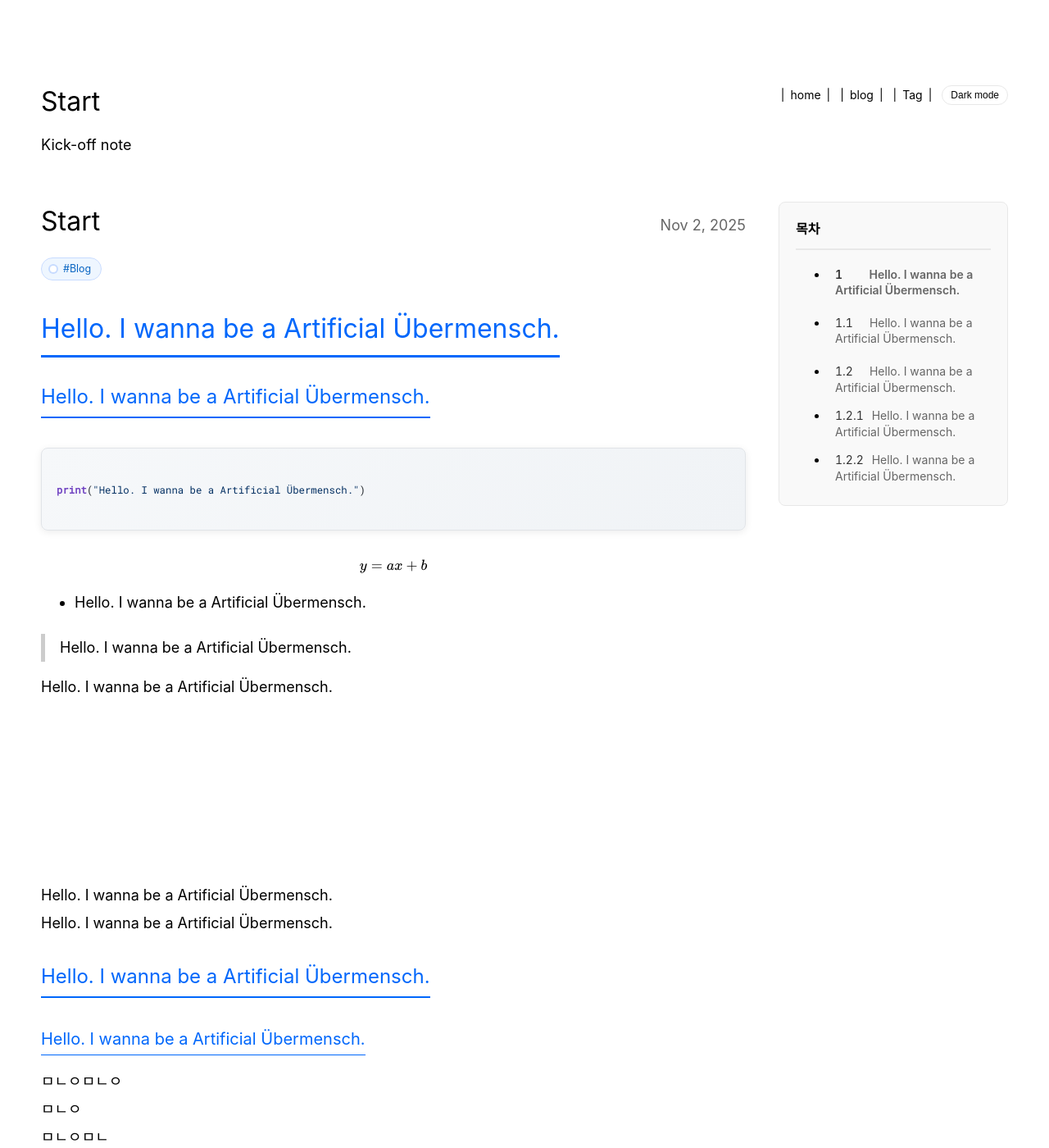
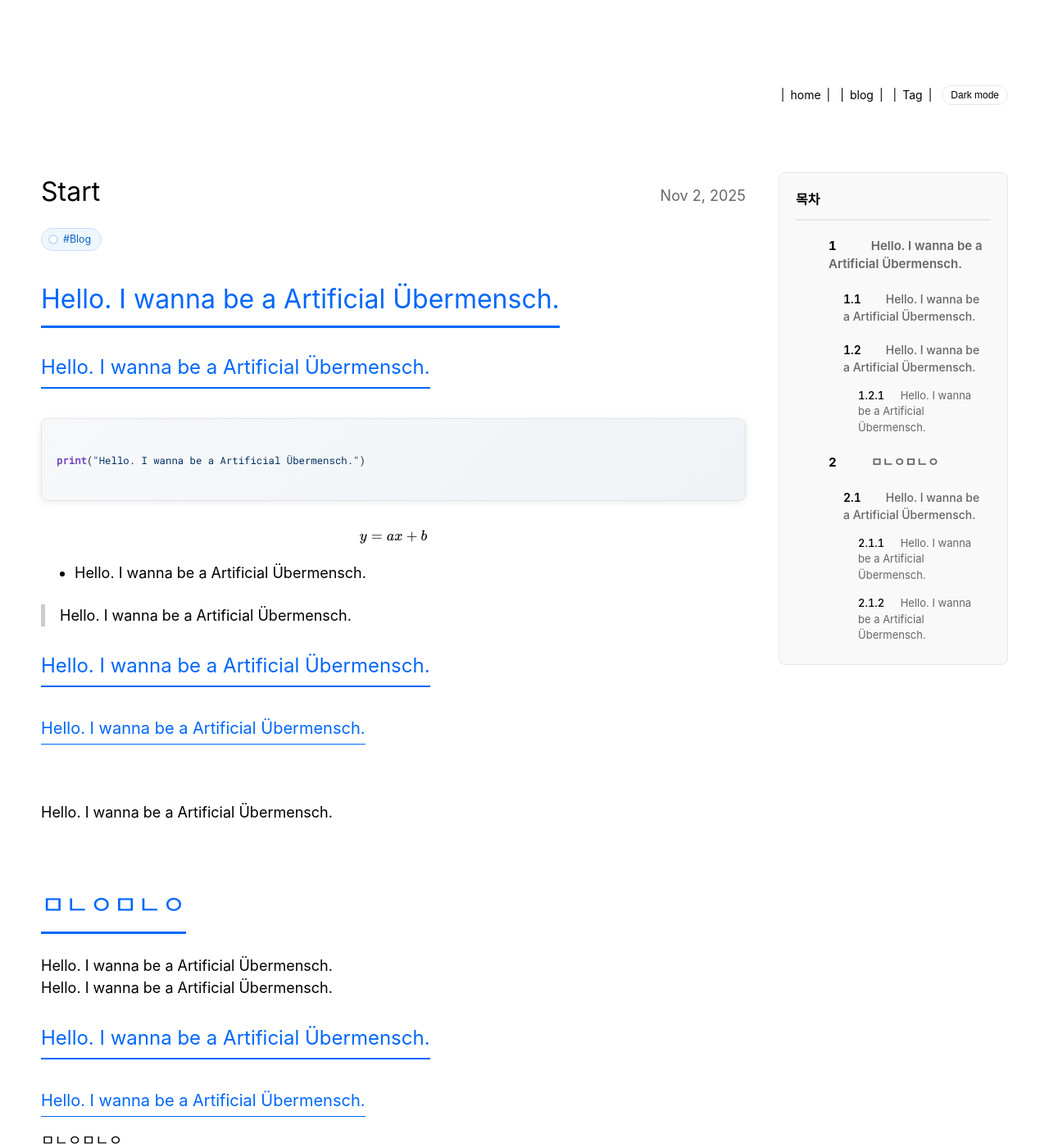
Before and after one commit to heonyus/heonyus.github.io, a Jekyll site: the page built from _posts/2025-11-02-hello-engineering-journal.md, in a window 1280 px wide and 1400 px high. Shown: the whole window at 82% size. Built offline with Jekyll 4.4.1, drawn with Linux system fonts in a browser that asks for light colours; some web fonts are replaced.

Commit message:
Refactor header and update article structure for improved layout and readability
- Added conditional rendering in the header to hide the title on post pages.
- Enhanced the article markdown by adding additional heading levels for better content organization.
- Adjusted SCSS for consistent line-height and improved spacing in article components.
- Updated TOC JavaScript for better handling of headings and smoother scrolling behavior.

```diff
--- a/_includes/header.html
+++ b/_includes/header.html
@@ -3,8 +3,10 @@
     {% include site-nav.html %}
     <button type="button" class="theme-toggle" id="theme-btn" aria-label="Toggle theme">Toggle theme</button>
   </div>
+  {% unless page.layout == 'post' %}
   <h1>{{ page.title | default: site.title }}</h1>
   {% if page.description %}
   <p class="c-page__subtitle">{{ page.description }}</p>
   {% endif %}
+  {% endunless %}
 </header>
--- a/_posts/2025-11-02-hello-engineering-journal.md
+++ b/_posts/2025-11-02-hello-engineering-journal.md
@@ -24,10 +24,14 @@ $$
 
 > Hello. I wanna be a Artificial Übermensch.
 
+## Hello. I wanna be a Artificial Übermensch.
+### Hello. I wanna be a Artificial Übermensch.
+
+
 Hello. I wanna be a Artificial Übermensch.
 
 
-
+# ㅁㄴㅇㅁㄴㅇ
 
 Hello. I wanna be a Artificial Übermensch.
 Hello. I wanna be a Artificial Übermensch.
--- a/_sass/components/_article.scss
+++ b/_sass/components/_article.scss
@@ -54,7 +54,7 @@
     margin-bottom: 5rem; // 50px
     @include fs--body;
     color: var(--text);
-    line-height: 1.8; // 기본 행간 약간 축소
+    line-height: 1.5; // 기본 행간 조정
 
     > * {
         margin-bottom: 2.4rem; // 섹션 간 여백 소폭 축소
@@ -116,7 +116,7 @@
     }
 
     p {
-        line-height: 1.9; // 문단 행간 소폭 축소
+        line-height: 1.5; // 문단 행간 조정
         margin-bottom: 1.4rem; // 문단 간격 축소
     }
 
--- a/_sass/components/_page.scss
+++ b/_sass/components/_page.scss
@@ -88,6 +88,7 @@
 .c-page__header {
   margin-bottom: 6rem;
   position: relative;
+  min-height: 5rem; // 포스트 페이지에서 네비게이션을 위한 최소 높이
 
   h1 {
     margin-bottom: 2rem;
@@ -107,6 +108,12 @@
     display: flex;
     align-items: center;
     gap: 1.2rem;
+    z-index: 10; // 네비게이션이 다른 요소 위에 표시되도록
+  }
+
+  // 포스트 페이지에서 제목이 없을 때도 네비게이션이 보이도록
+  &:has(.c-header__top):not(:has(h1)) {
+    min-height: 5rem;
   }
 
   @media (max-width: 768px) {
--- a/_sass/components/_toc.scss
+++ b/_sass/components/_toc.scss
@@ -64,9 +64,19 @@
 }
 
 .c-toc__list {
-    list-style: none;
+    list-style: none !important;
     margin: 0;
     padding: 0;
+
+    li {
+        list-style: none !important;
+        &::before {
+            content: none !important;
+        }
+        &::marker {
+            display: none !important;
+        }
+    }
 }
 
 .c-toc__item {
@@ -79,61 +89,150 @@
         &:first-child {
             margin-top: 0;
         }
+
+        .c-toc__link {
+            padding-left: 0;
+            font-size: 1.5rem;
+            font-weight: 600;
+        }
+
+        .c-toc__link {
+            .c-toc__num {
+                font-weight: 700 !important;
+                font-size: 1.5rem !important;
+            }
+        }
     }
 
     &--h2 {
         margin-top: 1rem;
-        margin-left: 0.5rem;
+        padding-left: 1.8rem;
 
         &:first-child {
             margin-top: 0;
         }
+
+        .c-toc__link {
+            padding-left: 0;
+            font-size: 1.4rem;
+            font-weight: 500;
+        }
+
+        .c-toc__link {
+            .c-toc__num {
+                font-weight: 600 !important;
+                font-size: 1.4rem !important;
+            }
+        }
     }
 
     &--h3 {
-        margin-left: 2rem;
+        padding-left: 3.6rem;
         margin-top: 0.5rem;
+
+        .c-toc__link {
+            padding-left: 0;
+            font-size: 1.3rem;
+            font-weight: 400;
+        }
+
+        .c-toc__link {
+            .c-toc__num {
+                font-weight: 500 !important;
+                font-size: 1.3rem !important;
+            }
+        }
     }
 
     &--h4 {
-        margin-left: 3.5rem;
+        padding-left: 5.4rem;
         margin-top: 0.3rem;
+
+        .c-toc__link {
+            padding-left: 0;
+            font-size: 1.2rem;
+            font-weight: 400;
+        }
+
+        .c-toc__link {
+            .c-toc__num {
+                font-weight: 500 !important;
+                font-size: 1.2rem !important;
+            }
+        }
     }
 }
 
 .c-toc__link {
     display: block;
     padding: 0.5rem 0.8rem;
+    padding-right: 0.8rem;
     font-size: 1.4rem;
     color: var(--muted);
     text-decoration: none;
     border-radius: 4px;
     transition: all 0.2s ease;
-    line-height: 1.4;
+    line-height: 1.5;
     white-space: normal;
 
     .c-toc__num {
-        display: inline-block;
-        min-width: 3.2rem; // 공간 확보 (예: 1.10)
-        margin-right: 0.6rem;
-        color: var(--text);
+        // 강제 표시 속성 - 다른 CSS 규칙과의 충돌 방지
+        display: inline-block !important;
+        visibility: visible !important;
+        opacity: 1 !important;
+
+        // 크기 및 공간
+        min-width: 4rem !important; // 공간 확보 (예: 1.10.5)
+        width: auto !important;
+        height: auto !important;
+        margin-right: 0.8rem !important;
+        padding: 0 !important;
+
+        // 텍스트 스타일
+        font-size: 1.4rem !important; // 기본 크기 (레벨별로 오버라이드됨)
+        font-weight: 600 !important;
         font-variant-numeric: tabular-nums;
-        opacity: 0.8;
+        text-align: left !important;
+        text-decoration: none !important;
+        text-transform: none !important;
+        letter-spacing: normal !important;
+        line-height: inherit !important;
+
+        // 색상
+        color: var(--text) !important;
+        background: transparent !important;
+
+        // 레이아웃
+        position: static !important;
+        float: none !important;
+        overflow: visible !important;
+        clip: auto !important;
+        white-space: normal !important;
+
+        // 기타
+        content: none !important; // 가상 요소 내용 제거
+        pointer-events: auto !important;
     }
 
     &:hover {
         color: var(--link);
         background: var(--pagenav-hover-bg);
+
+        .c-toc__num {
+            color: var(--link);
+            opacity: 1;
+        }
     }
 
     &.active {
         color: var(--link);
         background: var(--pagenav-hover-bg);
-        font-weight: 500;
-        border-left: 3px solid var(--link);
-        padding-left: 1.3rem;
 
-        .c-toc__num { color: var(--link); }
+        .c-toc__num {
+            color: var(--link) !important;
+            opacity: 1 !important;
+            font-weight: 700;
+        }
     }
 }
 
--- a/assets/toc.js
+++ b/assets/toc.js
@@ -2,13 +2,21 @@
 (function() {
   'use strict';
 
+  // DOM이 완전히 로드된 후 실행
+  function initTOC() {
     // TOC를 생성할 컨테이너
     const tocContainer = document.getElementById('toc');
-  if (!tocContainer) return;
+    if (!tocContainer) {
+      console.warn('TOC: 컨테이너를 찾을 수 없습니다.');
+      return;
+    }
 
     // 본문에서 헤딩 요소들 가져오기
     const content = document.querySelector('.c-article__main');
-  if (!content) return;
+    if (!content) {
+      console.warn('TOC: 본문 컨테이너를 찾을 수 없습니다.');
+      return;
+    }
 
     const headings = content.querySelectorAll('h1, h2, h3, h4');
 
@@ -16,8 +24,11 @@
     if (headings.length === 0) {
       const tocAside = document.querySelector('.c-toc');
       if (tocAside) tocAside.style.display = 'none';
+      console.warn('TOC: 헤딩을 찾을 수 없습니다.');
       return;
     }
+
+    console.log(`TOC: ${headings.length}개의 헤딩을 찾았습니다.`);
 
     // 각 헤딩에 ID 추가 (없는 경우)
     headings.forEach((heading, index) => {
@@ -33,37 +44,75 @@
       ? Array.from(headings).reduce((min, h) => Math.min(min, parseInt(h.tagName.substring(1), 10)), 6)
       : 1;
 
-  // 계층 번호 카운터 (1~6 사용)
+    console.log(`TOC: 베이스 레벨은 ${firstLevel}입니다.`);
+
+    // 계층 번호 카운터 배열 (인덱스 1부터 사용, 최대 6레벨)
     const counters = [0, 0, 0, 0, 0, 0, 0];
-  let prevRel = 0;
+    let prevLevel = 0;
 
     function nextNumber(rawLevel) {
-    // 상대 레벨 (첫 헤딩이 h2면 h2는 1레벨, h3는 2레벨)
-    let rel = Math.max(1, rawLevel - firstLevel + 1);
+      // 상대 레벨 계산 (첫 헤딩이 h2면 h2는 1레벨, h3는 2레벨)
+      const relLevel = Math.max(1, rawLevel - firstLevel + 1);
 
-    // 더 깊게 점프할 경우(예: 1에서 바로 3) 중간 레벨을 1로 채움
-    if (rel > prevRel + 1) {
-      for (let l = prevRel + 1; l < rel; l++) counters[l] = counters[l] || 1;
-      counters[rel] = 1;
-    } else if (rel === prevRel + 1) {
-      counters[rel] = 1;
-    } else {
-      counters[rel] = (counters[rel] || 0) + 1;
+      // 첫 번째 헤딩 처리
+      if (prevLevel === 0) {
+        counters[relLevel] = 1;
+        prevLevel = relLevel;
+        return '1';
       }
 
-    // 더 깊은 레벨 초기화
-    for (let l = rel + 1; l < counters.length; l++) counters[l] = 0;
+      // 현재 레벨이 이전 레벨보다 작거나 같으면 (같은 레벨 또는 상위 레벨)
+      if (relLevel <= prevLevel) {
+        // 같은 레벨이면 카운터 증가
+        counters[relLevel] = (counters[relLevel] || 0) + 1;
+        // 더 깊은 레벨들은 모두 초기화
+        for (let i = relLevel + 1; i < counters.length; i++) {
+          counters[i] = 0;
+        }
+      }
+      // 현재 레벨이 이전 레벨 바로 다음 레벨이면 (하위 레벨로 한 단계 내려감)
+      else if (relLevel === prevLevel + 1) {
+        counters[relLevel] = 1;
+        // 더 깊은 레벨들은 모두 초기화
+        for (let i = relLevel + 1; i < counters.length; i++) {
+          counters[i] = 0;
+        }
+      }
+      // 레벨을 건너뛰는 경우 (예: h1에서 h3로 바로 이동)
+      else {
+        // 중간 레벨들을 모두 1로 설정
+        for (let i = prevLevel + 1; i < relLevel; i++) {
+          counters[i] = 1;
+        }
+        counters[relLevel] = 1;
+        // 더 깊은 레벨들은 모두 초기화
+        for (let i = relLevel + 1; i < counters.length; i++) {
+          counters[i] = 0;
+        }
+      }
 
-    prevRel = rel;
-    return counters.slice(1, rel + 1).filter(n => n > 0).join('.');
+      prevLevel = relLevel;
+
+      // 번호 문자열 생성 (1.2.3 형식)
+      const parts = [];
+      for (let i = 1; i <= relLevel; i++) {
+        if (counters[i] > 0) {
+          parts.push(counters[i]);
+        }
+      }
+
+      const result = parts.join('.');
+      return result || '1'; // 결과가 없으면 기본값 '1' 반환
     }
 
     // TOC 항목 생성 (번호 접두사 포함)
     let tocHTML = '';
+    const tocItems = [];
+
     headings.forEach((heading) => {
       const rawLevel = parseInt(heading.tagName.substring(1), 10);
       const level = heading.tagName.toLowerCase();
-    const text = heading.textContent;
+      const text = heading.textContent.trim();
       const id = heading.id;
 
       let levelClass = '';
@@ -74,12 +123,37 @@
 
       const number = nextNumber(rawLevel);
 
+      // 번호가 없으면 기본값으로 설정
+      const displayNumber = number && number.length > 0 ? number : '1';
+
+      // 디버깅: 각 헤딩의 번호 생성 로그
+      console.log(`TOC 항목: [${displayNumber}] ${level.toUpperCase()} - "${text.substring(0, 50)}${text.length > 50 ? '...' : ''}"`);
+
+      tocItems.push({
+        number: displayNumber,
+        level: level,
+        text: text
+      });
+
       tocHTML += `<li class="c-toc__item ${levelClass}">
-      <a href="#${id}" class="c-toc__link"><span class="c-toc__num">${number}</span> ${text}</a>
+      <a href="#${id}" class="c-toc__link"><span class="c-toc__num">${displayNumber}</span> ${text}</a>
     </li>`;
     });
 
     tocContainer.innerHTML = tocHTML;
+
+    // 디버깅: 생성된 번호 확인
+    console.log('TOC 생성 완료:', {
+      총항목수: tocItems.length,
+      항목들: tocItems.map(item => `[${item.number}] ${item.level}: ${item.text.substring(0, 30)}...`)
+    });
+
+    // 생성된 HTML 구조 확인 (개발용)
+    const numElements = tocContainer.querySelectorAll('.c-toc__num');
+    console.log(`TOC: ${numElements.length}개의 번호 요소가 생성되었습니다.`);
+    numElements.forEach((el, idx) => {
+      console.log(`  번호[${idx}]: "${el.textContent}" (표시: ${window.getComputedStyle(el).display}, 가시성: ${window.getComputedStyle(el).visibility})`);
+    });
 
     // 스크롤 시 현재 섹션 하이라이트
     const tocLinks = tocContainer.querySelectorAll('.c-toc__link');
@@ -132,4 +206,13 @@
         }
       });
     });
+  }
+
+  // DOMContentLoaded 또는 이미 로드된 경우 즉시 실행
+  if (document.readyState === 'loading') {
+    document.addEventListener('DOMContentLoaded', initTOC);
+  } else {
+    // DOM이 이미 로드된 경우 즉시 실행
+    initTOC();
+  }
 })();
```
Lines whose indentation alone changed are shown as unchanged.
